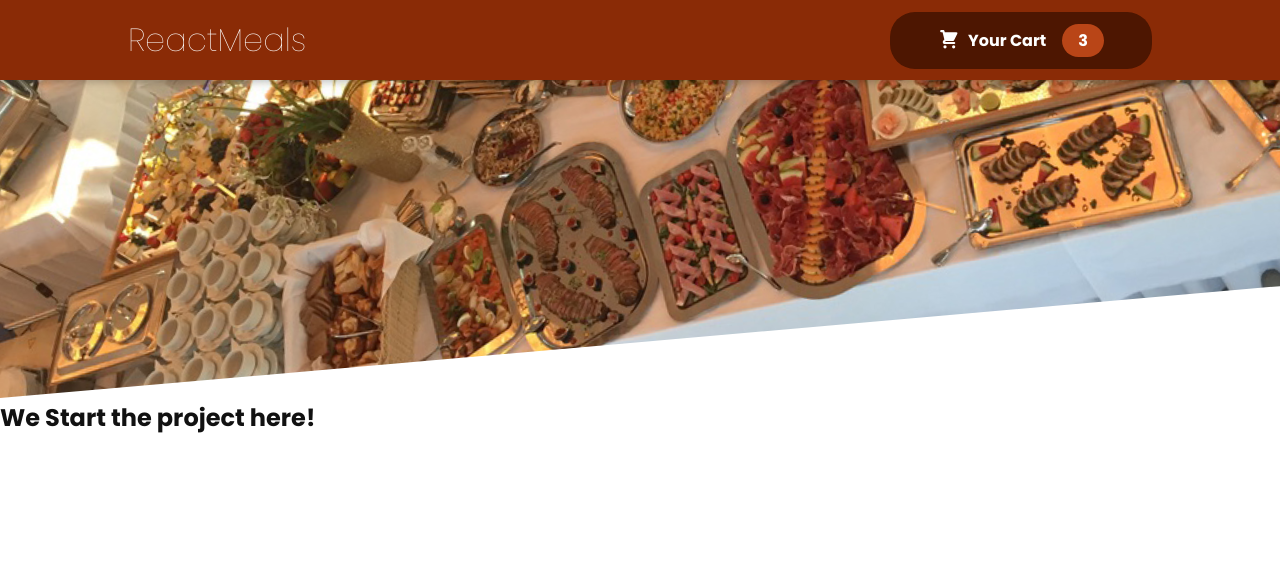
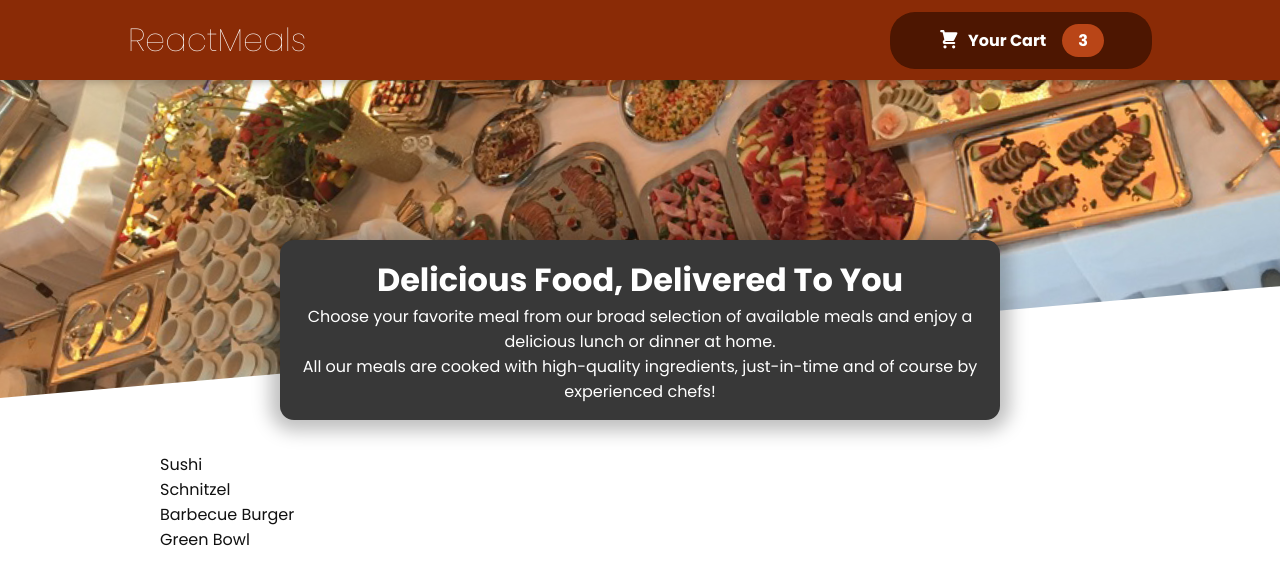
Before and after one commit to aryan-upa/food-order-app, a React (Create React App) app: page / in a window 1280 px wide. Shown: the top 584 px of the page. Built offline with nearby package versions, Linux system fonts and the light colour scheme.

Commit message:
Meals.jsx

```diff
--- a/src/App.js
+++ b/src/App.js
@@ -1,10 +1,13 @@
 import Header from "./components/layout/Header";
+import Meals from "./components/meals/Meals";
 
 function App() {
   return (
     <div>
         <Header/>
-      <h2>We Start the project here!</h2>
+        <main>
+            <Meals/>
+        </main>
     </div>
   );
 }
--- /dev/null
+++ b/src/components/meals/AvailableMeals.jsx
@@ -0,0 +1,40 @@
+import classes from "./AvailableMeals.module.css";
+
+const DUMMY_MEALS = [
+    {
+        id: 'm1',
+        name: 'Sushi',
+        description: 'Finest fish and veggies',
+        price: 22.99,
+    },
+    {
+        id: 'm2',
+        name: 'Schnitzel',
+        description: 'A german specialty!',
+        price: 16.5,
+    },
+    {
+        id: 'm3',
+        name: 'Barbecue Burger',
+        description: 'American, raw, meaty',
+        price: 12.99,
+    },
+    {
+        id: 'm4',
+        name: 'Green Bowl',
+        description: 'Healthy...and green...',
+        price: 18.99,
+    },
+];
+
+const AvailableMeals = props => {
+    const mealsList = DUMMY_MEALS.map(meal => <li>{meal.name}</li>);
+
+    return (
+        <section className={classes.meals}>
+            <ul>{mealsList}</ul>
+        </section>
+    );
+}
+
+export default AvailableMeals;
--- /dev/null
+++ b/src/components/meals/AvailableMeals.module.css
@@ -0,0 +1,24 @@
+.meals {
+  max-width: 60rem;
+  width: 90%;
+  margin: 2rem auto;
+  animation: meals-appear 1s ease-out forwards;
+}
+
+.meals ul {
+  list-style: none;
+  margin: 0;
+  padding: 0;
+}
+
+@keyframes meals-appear {
+  from {
+    opacity: 0;
+    transform: translateY(3rem);
+  }
+
+  to {
+    opacity: 1;
+    transform: translateY(0);
+  }
+}
--- /dev/null
+++ b/src/components/meals/Meals.jsx
@@ -0,0 +1,13 @@
+import AvailableMeals from "./AvailableMeals";
+import MealsSummary from "./MealsSummary";
+
+const Meals = props => {
+    return (
+        <section>
+            <MealsSummary/>
+            <AvailableMeals/>
+        </section>
+    );
+}
+
+export default Meals;
--- /dev/null
+++ b/src/components/meals/MealsSummary.jsx
@@ -0,0 +1,19 @@
+import classes from "./MealsSummary.module.css";
+
+const MealsSummary = props => {
+    return (
+        <section className={classes.summary}>
+            <h2>Delicious Food, Delivered To You</h2>
+            <p>
+                Choose your favorite meal from our broad selection of available meals
+                and enjoy a delicious lunch or dinner at home.
+            </p>
+            <p>
+                All our meals are cooked with high-quality ingredients, just-in-time and
+                of course by experienced chefs!
+            </p>
+        </section>
+    );
+}
+
+export default MealsSummary;
--- /dev/null
+++ b/src/components/meals/MealsSummary.module.css
@@ -0,0 +1,18 @@
+.summary {
+  text-align: center;
+  max-width: 45rem;
+  width: 90%;
+  margin: auto;
+  margin-top: -10rem;
+  position: relative;
+  background-color: #383838;
+  color: white;
+  border-radius: 14px;
+  padding: 1rem;
+  box-shadow: 0 1px 18px 10px rgba(0, 0, 0, 0.25);
+}
+
+.summary h2 {
+  font-size: 2rem;
+  margin-top: 0;
+}
```
